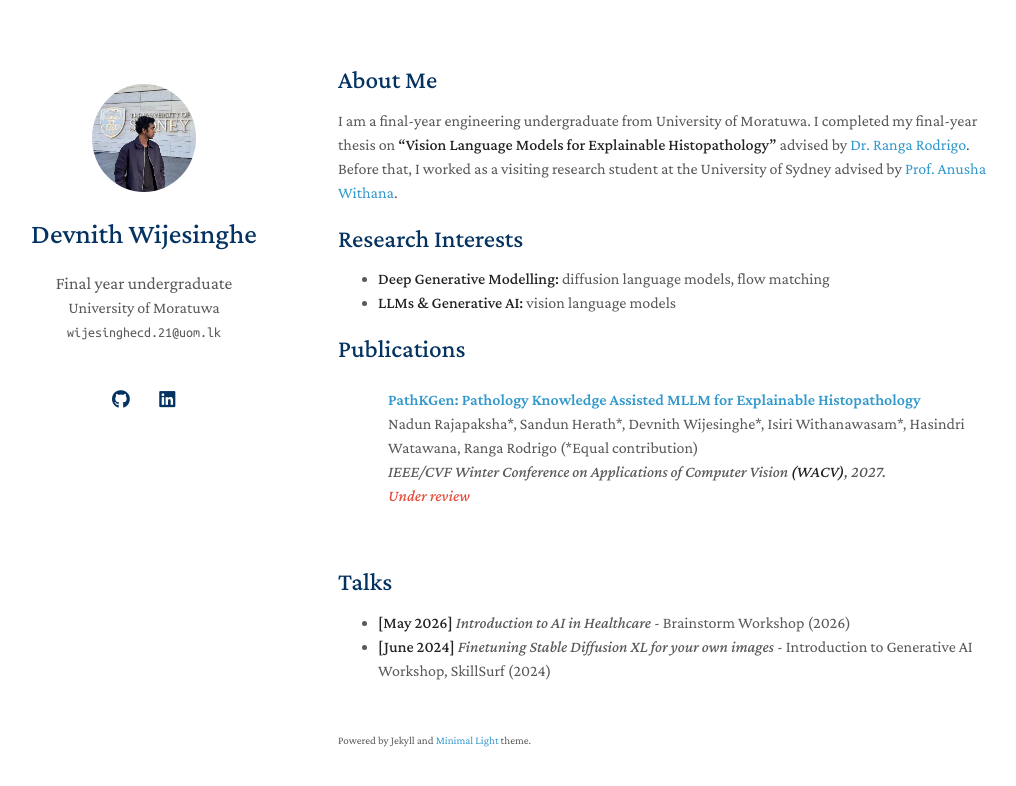
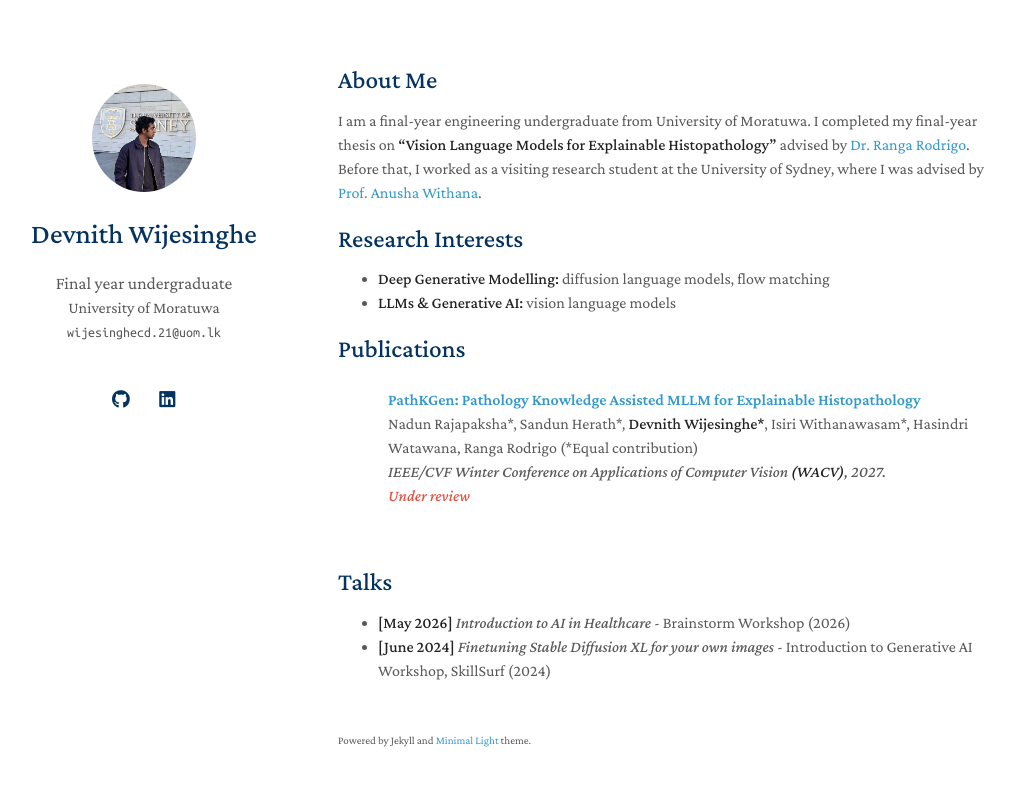
Before and after one commit to devnithw/devnithw.github.io, a Jekyll site: the page built from index.md, in a window 1280 px wide. Shown: the top 786 px of the page, without its empty margins (132-1148 px from the left). Built offline with Jekyll 4.4.1, drawn with Linux system fonts in a browser that asks for light colours; a style sheet for code colours, icons or effects is not loaded; our own code applies the rules of GitHub Pages for plain Markdown files.

Commit message:
Minor fixes

```diff
--- a/_data/publications.yml
+++ b/_data/publications.yml
@@ -1,7 +1,7 @@
 main:
 
   - title: "PathKGen: Pathology Knowledge Assisted MLLM for Explainable Histopathology"
-    authors: Nadun Rajapaksha*, Sandun Herath*, Devnith Wijesinghe*, Isiri Withanawasam*, Hasindri Watawana, Ranga Rodrigo (*Equal contribution)
+    authors: Nadun Rajapaksha*, Sandun Herath*, <strong>Devnith Wijesinghe*</strong>, Isiri Withanawasam*, Hasindri Watawana, Ranga Rodrigo (*Equal contribution)
     conference_short: WAVCV
     conference: IEEE/CVF Winter Conference on Applications of Computer Vision <strong>(WACV)</strong>, 2027.
     # pdf: https://arxiv.org/pdf/2306.00988.pdf
--- a/index.md
+++ b/index.md
@@ -4,7 +4,7 @@ layout: homepage
 
 ## About Me
 
-I am a final-year engineering undergraduate from University of Moratuwa. I completed my final-year thesis on **"Vision Language Models for Explainable Histopathology"** advised by [Dr. Ranga Rodrigo](https://scholar.google.com/citations?user=YaEJbvYAAAAJ&hl=en). Before that, I worked as a visiting research student at the University of Sydney advised by [Prof. Anusha Withana](https://profiles.sydney.edu.au/anusha.withana).
+I am a final-year engineering undergraduate from University of Moratuwa. I completed my final-year thesis on **"Vision Language Models for Explainable Histopathology"** advised by [Dr. Ranga Rodrigo](https://scholar.google.com/citations?user=YaEJbvYAAAAJ&hl=en). Before that, I worked as a visiting research student at the University of Sydney, where I was advised by [Prof. Anusha Withana](https://profiles.sydney.edu.au/anusha.withana).
 
 ## Research Interests
 
```
